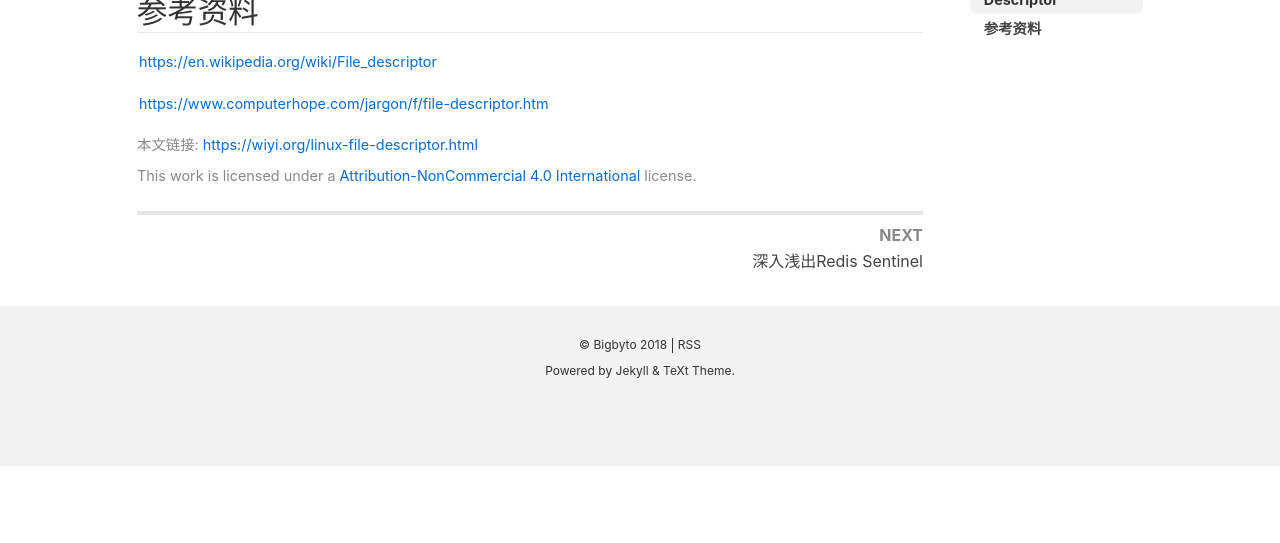
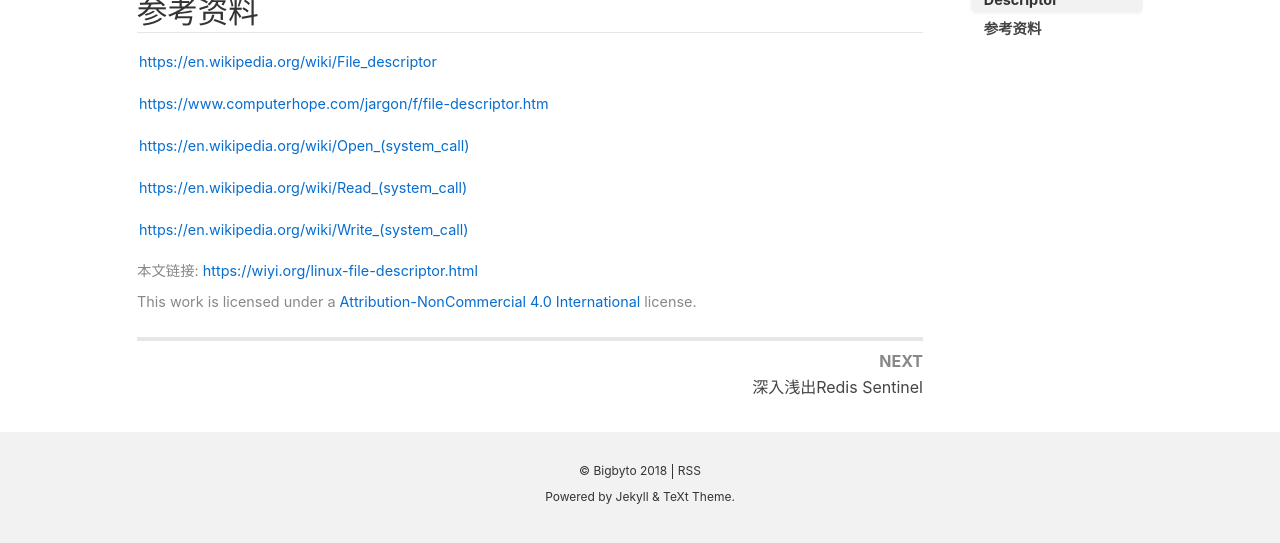
Before and after one commit to xingty/xingty.github.io, a Jekyll site: the page built from _posts/2021-01-06-linux-file-descriptor.md, in a window 1280 px wide and 900 px high, scrolled down 5888 px, cut to the strip 308-851 px from the top of the window. Built offline with Jekyll 4.4.1, drawn with Linux system fonts in a browser that asks for light colours; nearby versions of some CDN libraries; comment, search, counter and statistics services are not loaded; before the commit the page ends 6662 px from its top, so only the background shows below that; part of the change alters nothing that is shown.

Commit message:
* update ref

```diff
--- a/_posts/2021-01-06-linux-file-descriptor.md
+++ b/_posts/2021-01-06-linux-file-descriptor.md
@@ -191,3 +191,9 @@ public class FDTester {
 [https://en.wikipedia.org/wiki/File_descriptor](https://en.wikipedia.org/wiki/File_descriptor)
 
 [https://www.computerhope.com/jargon/f/file-descriptor.htm](https://www.computerhope.com/jargon/f/file-descriptor.htm)
+
+[https://en.wikipedia.org/wiki/Open_(system_call)](https://en.wikipedia.org/wiki/Open_(system_call))
+
+[https://en.wikipedia.org/wiki/Read_(system_call)](https://en.wikipedia.org/wiki/Read_(system_call))
+
+[https://en.wikipedia.org/wiki/Write_(system_call)](https://en.wikipedia.org/wiki/Write_(system_call))
```
